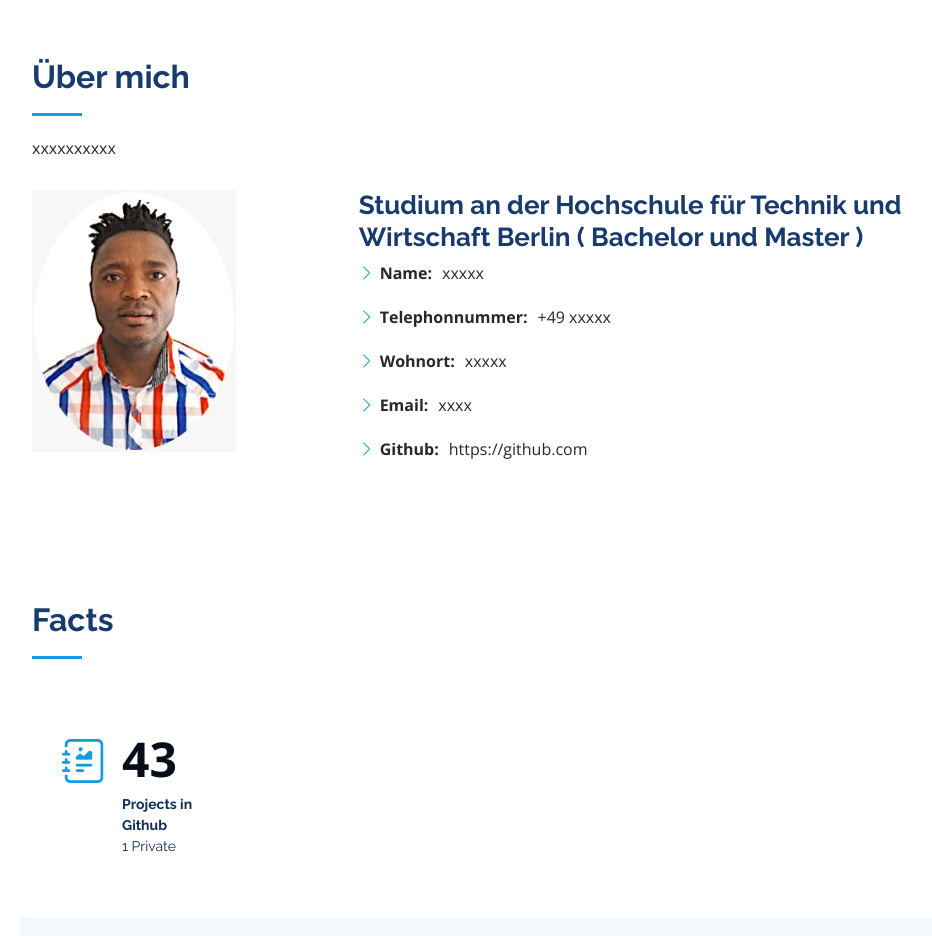
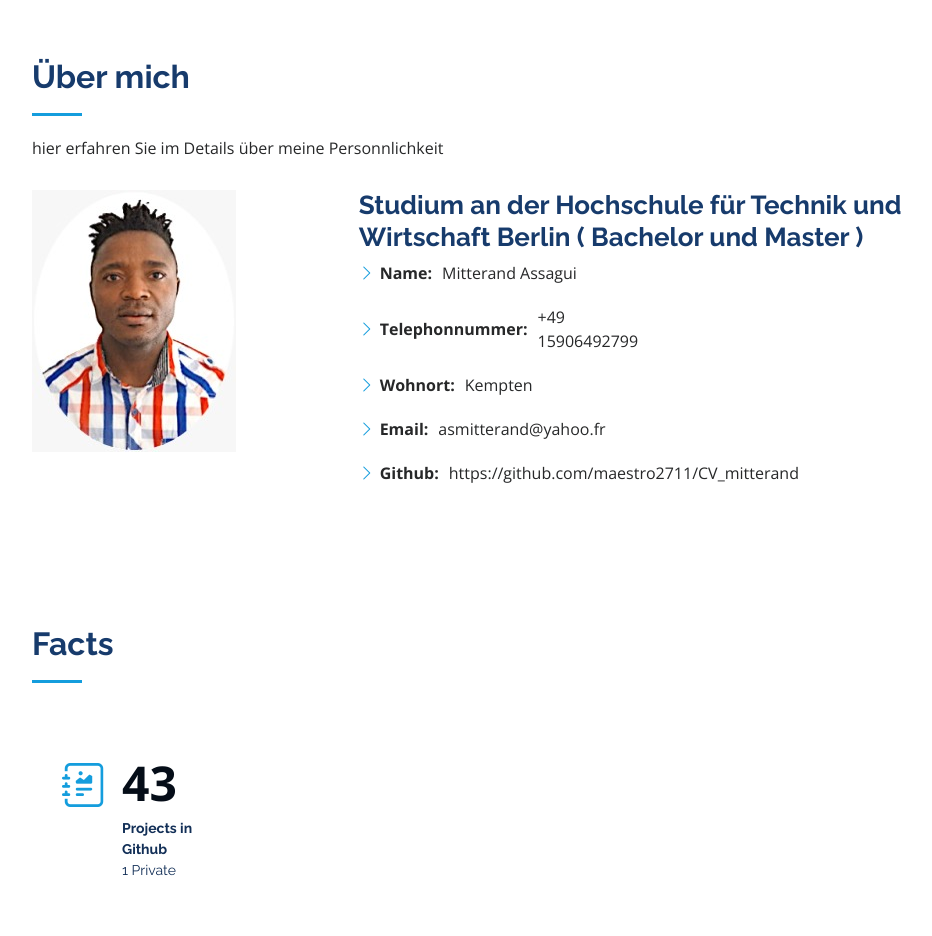
Before and after one commit to maestro2711/CV_mitterand, a plain HTML site: page index.html in a window 1280 px wide. Shown: the part 802-1738 px from the top of the page, without its empty margins (280-1212 px from the left). Drawn offline with nearby package versions, Linux system fonts and the light colour scheme.

Commit message:
weitere änderungen

```diff
--- a/index.html
+++ b/index.html
@@ -83,7 +83,7 @@
 
         <div class="section-title">
           <h2>Über mich</h2>
-          <p>xxxxxxxxxx</p>
+          <p>hier erfahren Sie im Details über  meine Personnlichkeit</p>
         </div>
 
         <div class="row">
@@ -96,11 +96,11 @@
             <div class="row">
               <div class="col-lg-6">
                 <ul>
-                  <li><i class="bi bi-chevron-right"></i> <strong>Name:</strong> <span>xxxxx</span></li>
-                  <li><i class="bi bi-chevron-right"></i> <strong>Telephonnummer:</strong> <span>+49 xxxxx </span></li>
-                  <li><i class="bi bi-chevron-right"></i> <strong>Wohnort:</strong> <span>xxxxx</span></li>
-                  <li><i class="bi bi-chevron-right"></i> <strong>Email:</strong> <span> xxxx</span></li>
-                  <li><i class="bi bi-chevron-right"></i> <strong>Github:</strong> <span>https://github.com</span></li>
+                  <li><i class="bi bi-chevron-right"></i> <strong>Name:</strong> <span>Mitterand Assagui</span></li>
+                  <li><i class="bi bi-chevron-right"></i> <strong>Telephonnummer:</strong> <span>+49 15906492799 </span></li>
+                  <li><i class="bi bi-chevron-right"></i> <strong>Wohnort:</strong> <span>Kempten</span></li>
+                  <li><i class="bi bi-chevron-right"></i> <strong>Email:</strong> <span> asmitterand@yahoo.fr</span></li>
+                  <li><i class="bi bi-chevron-right"></i> <strong>Github:</strong> <span>https://github.com/maestro2711/CV_mitterand</span></li>
                 </ul>
               </div>
 
```
